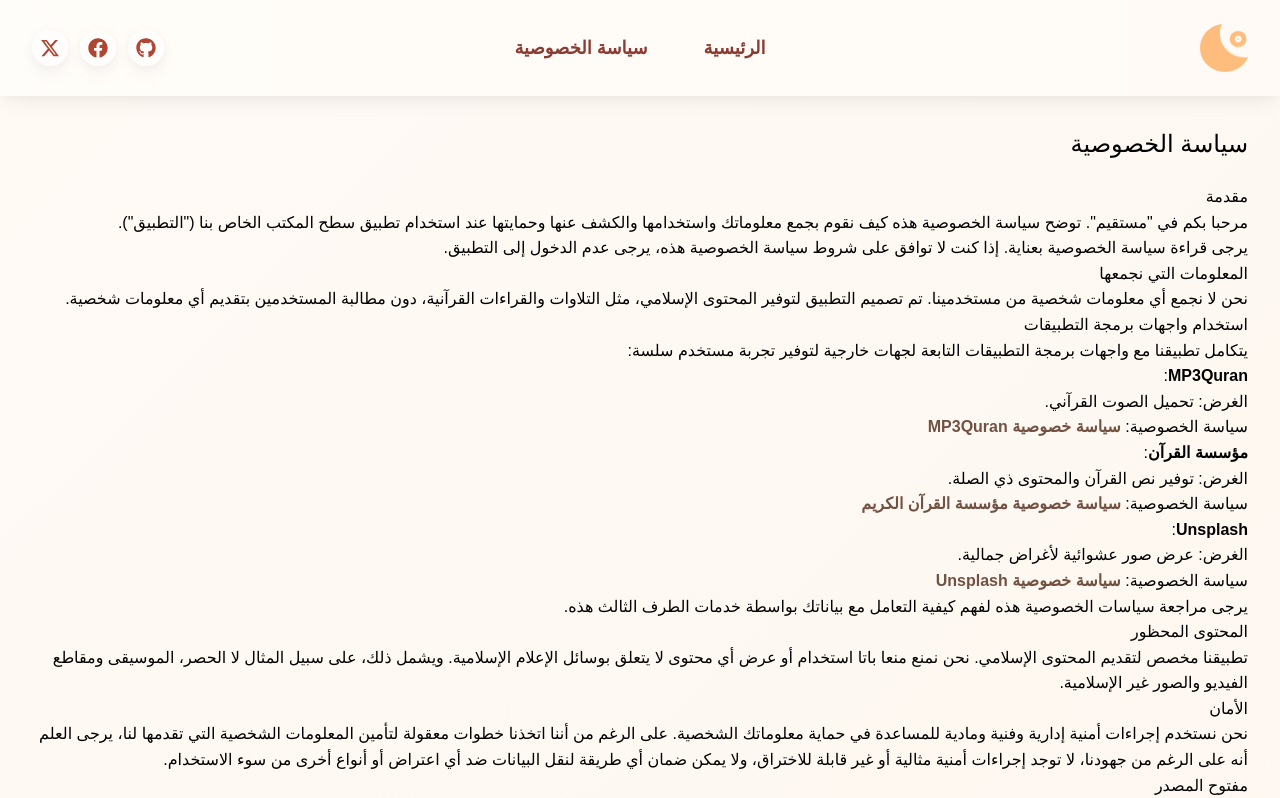
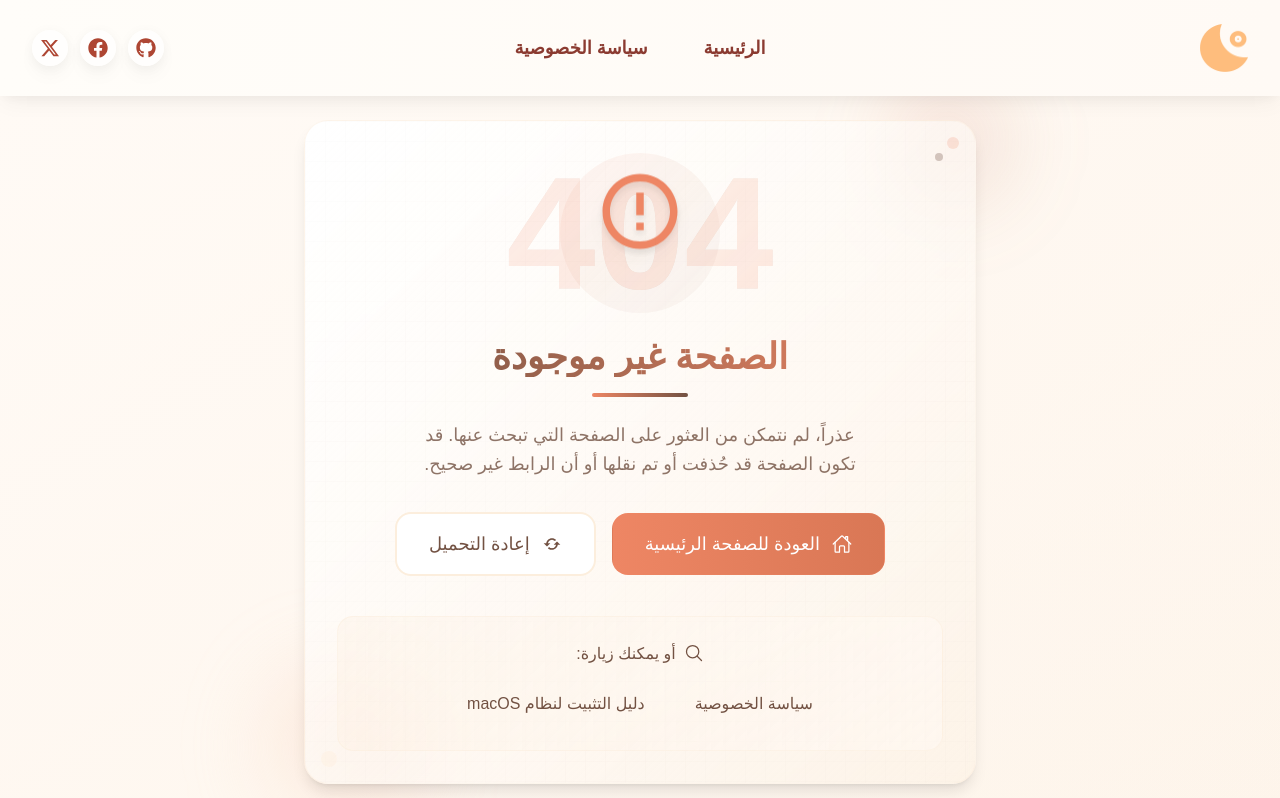
Before and after one commit to Mostaqem/Mostaqem-app-website, a React (Vite) app: page /PrivacyPolicy in a window 1280 px wide. Shown: the top 798 px of the page. Built offline with nearby package versions, Linux system fonts and the light colour scheme; a web font is replaced by a local one.

Commit message:
fix: correct route path for PrivacyPolicy to be case-insensitive

```diff
--- a/src/App.jsx
+++ b/src/App.jsx
@@ -13,7 +13,7 @@
       <Header />
       <Routes>
         <Route exact path="/" element={<HomePage />} />
-        <Route exact path="/PrivacyPolicy" element={<PrivacyPolicy />} />
+        <Route exact path="/privacy" element={<PrivacyPolicy />} />
         <Route exact path="/donation" element={<Donation />} />
         <Route exact path="/guideMac" element={<GuideMac />} />
         <Route exact path="/quran" element={<NotFound />} />
```
